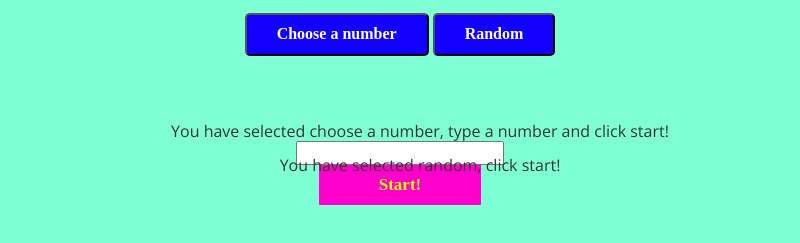
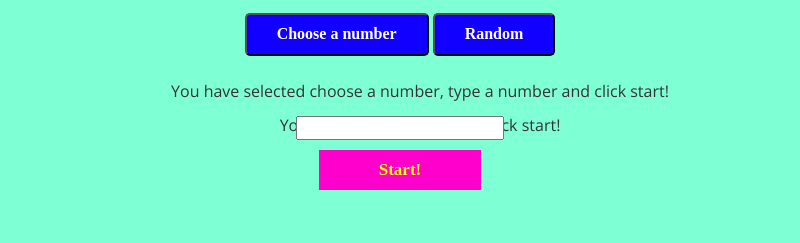
Before and after one commit to HackintoshwithUbuntu/electron, an Electron app: page bouncy_ball/index.html in a window 800 px wide. Shown: the part 119-362 px from the top of the page. Drawn offline with nearby package versions, Linux system fonts and the light colour scheme.

Commit message:
completed intro screen template

```diff
--- a/bouncy_ball/index.html
+++ b/bouncy_ball/index.html
@@ -32,12 +32,14 @@
   <!-- need to be hidden until use clicks either of the starting buttons -->
   <p id="choose_selected" class="introtext">You have selected choose a number, type a number and click start!</p>
   <p id="random_selected" class="introtext">You have selected random, click start!</p>
-  <div style="text-align: center;" style="height:fit-content;">
+
+  <div style="text-align: center; height:fit-content; position: relative; top: -25px;">
     <input id="ball_input" type="number" display: inline-block>
   </div>
-  <div style="text-align: center;" style="height:fit-content;">
+  <div style="text-align: center; height:fit-content; position: relative; top: -15px;">
     <button id="start_but">Start!</button>
   </div>
+
 
   <!-- Hidden Canvas for game -->
   <canvas style="visibility: hidden;"></canvas>
--- a/bouncy_ball/style.css
+++ b/bouncy_ball/style.css
@@ -31,7 +31,7 @@ p {
 .introtext{
   position: relative;
   text-align: center;
-  top: 50px;
+  top: 10px;
     /*TODO when done, change back to hidden*/
   visibility: visible;
 }
```
